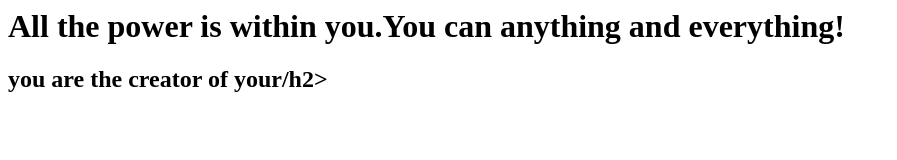
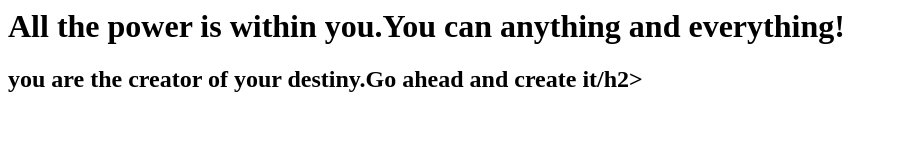
Before and after one commit to manan27052020/firstgitrepo, a plain HTML site: page index.html in a window 1280 px wide. Shown: the whole page, without its empty margins (0-897 px from the left). Drawn offline with Linux system fonts and the light colour scheme.

Commit message:
updated quote 2

```diff
--- a/index.html
+++ b/index.html
@@ -1,6 +1,6 @@
 <html>
 	<body>
 		<h1>All the power is within you.You can anything and everything!</h1>
-		<h2>you are the creator of your/h2>
+		<h2>you are the creator of your destiny.Go ahead and create it/h2>
 	</body>
 </html>
```
